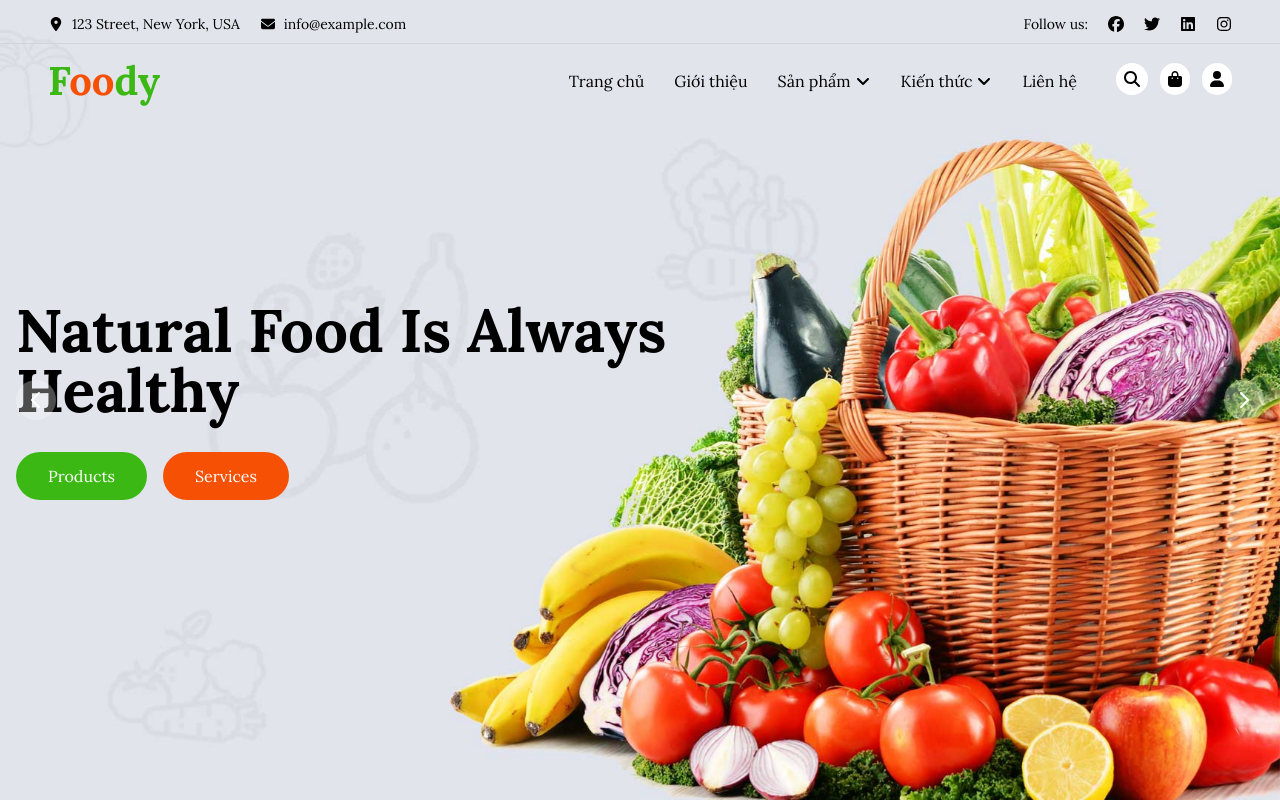
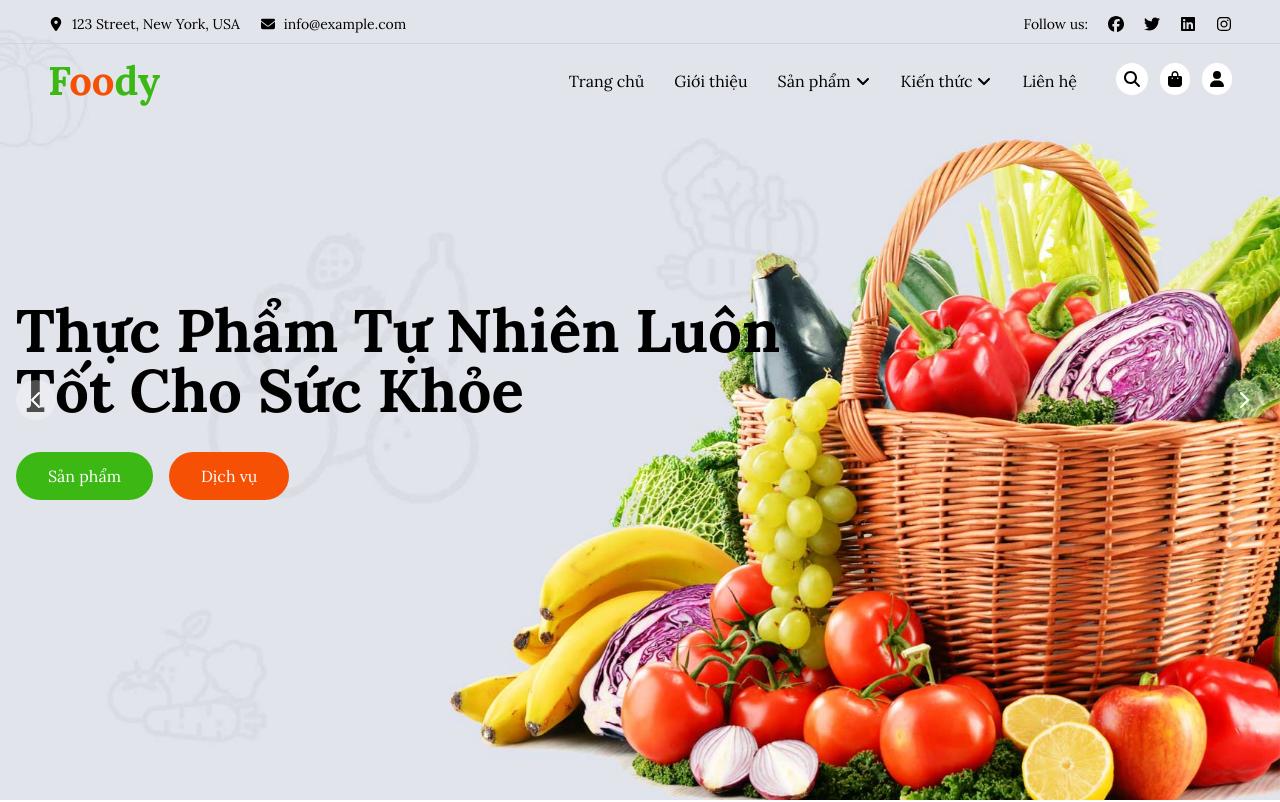
Before and after one commit to tranquagminh/foody2-project, a Next.js app: page / in a window 1280 px wide. Shown: the top 802 px of the page. Built offline with nearby package versions, Linux system fonts and the light colour scheme.

Commit message:
Fix Languages

```diff
--- a/src/components/sections/homepage/HeroSection/HeroSection.tsx
+++ b/src/components/sections/homepage/HeroSection/HeroSection.tsx
@@ -38,10 +38,10 @@ function HeroSection() {
                     <AnimatedSection animation="fadeInUp" delay={0.1}>
                       <div className="flex gap-4">
                         <Button href="/products" variant="primary">
-                            Products
+                            Sản phẩm
                         </Button>
                         <Button href="/services" variant="second">
-                            Services
+                            Dịch vụ
                         </Button>
                       </div>
                     </AnimatedSection>
--- a/src/constants/homepage.ts
+++ b/src/constants/homepage.ts
@@ -1,11 +1,11 @@
 export const HERO_SLIDES = [
     {
         image: '/images/carousel/carousel-1.jpg',
-        title: 'Organic Food Is Good For Health',
+        title: 'Thực Phẩm Hữu Cơ Tốt Cho Sức Khỏe',
     },
     {
         image: '/images/carousel/carousel-2.jpg',
-        title: 'Natural Food Is Always Healthy',
+        title: 'Thực Phẩm Tự Nhiên Luôn Tốt Cho Sức Khỏe',
     }
     ];
 
```
